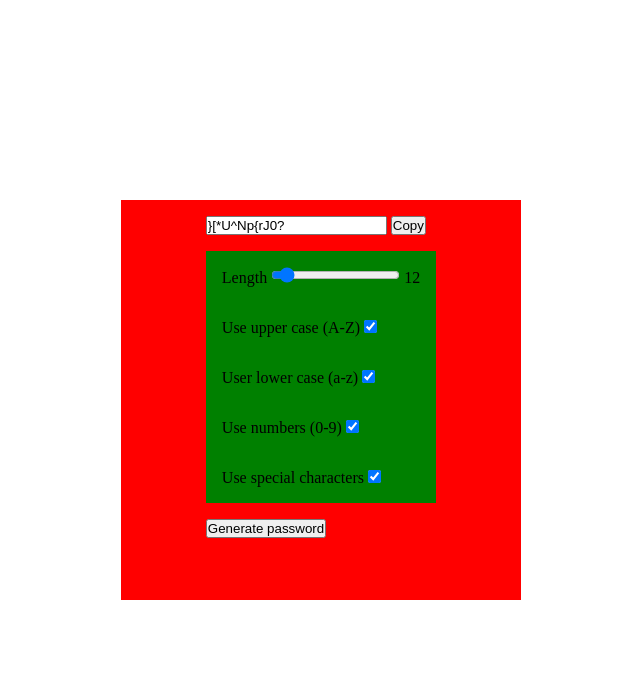
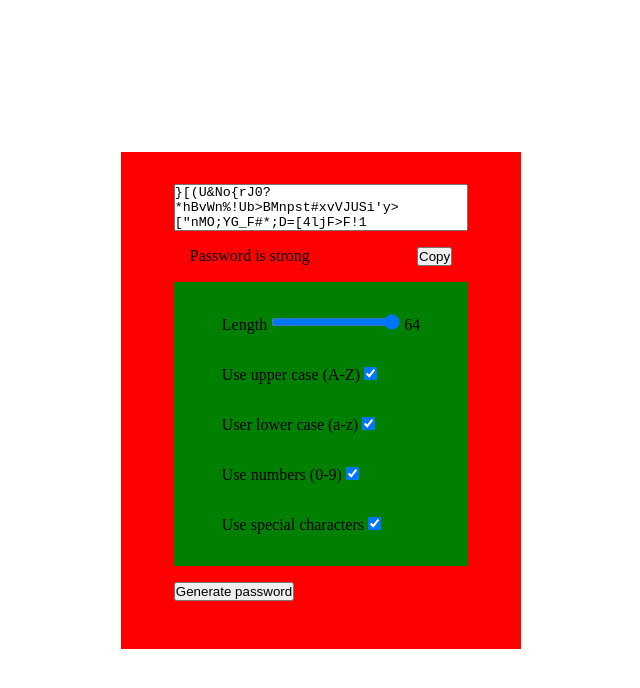
Before and after one commit to LyubenMurdzhev/Password-Generator, a plain HTML site: page index.html in a window 1280 px wide. Both pictures are taken after a click on the button "Generate password". Shown: the whole page, without its empty margins (319-959 px from the left). Drawn offline with Linux system fonts and the light colour scheme.

Commit message:
Add files via upload

```diff
--- a/index.html
+++ b/index.html
@@ -10,30 +10,31 @@
     <div class="main-container">
         <form class="form">
             <div class="header">
-                <input id="passwordField" type="text" value="Password field" />
+                <textarea id="passwordField" type="text" rows="3" cols="1" readonly></textarea>
+                <span id="securityIndicator">text</span>
                 <button id="copyBtn">Copy</button>
             </div>
             <div class="options-container">
                 <div class="options-items">
                     <label for="volume">Length</label>
-                    <input type="range" id="length" name="volume" value="12" min="8" max="64"
+                    <input type="range" id="length" name="volume" value="64" min="8" max="64"
                         oninput="this.nextElementSibling.value = this.value" />
-                    <output id="numberOfCharacters">12</output>
+                    <output id="numberOfCharacters">64</output>
                 </div>
                 <label class="options-items">Use upper case (A-Z)
-                    <input type="checkbox" checked="checked" id="upperCaseCheckbox" name="upper case">
+                    <input type="checkbox"  id="upperCaseCheckbox" class="checkboxes" name="upper case" checked="checked">
                     <span class="checkmark"></span>
                 </label>
                 <label class="options-items">User lower case (a-z)
-                    <input type="checkbox" checked="checked" id="lowerCaseCheckbox" name="lower case">
+                    <input type="checkbox" id="lowerCaseCheckbox" class="checkboxes"  name="lower case" checked="checked">
                     <span class="checkmark"></span>
                 </label>
                 <label class="options-items">Use numbers (0-9)
-                    <input type="checkbox" checked="checked" id="numberCheckbox" name="numbers">
+                    <input type="checkbox" id="numberCheckbox" class="checkboxes"  name="numbers" checked="checked">
                     <span class="checkmark"></span>
                 </label>
                 <label class="options-items">Use special characters
-                    <input type="checkbox" checked="checked" id="specialCharactersCheckbox" name="special characters">
+                    <input type="checkbox" id="specialCharactersCheckbox" class="checkboxes"  name="special characters" checked="checked">
                     <span class="checkmark"></span>
                 </label>
             </div>
--- a/myJS.js
+++ b/myJS.js
@@ -3,7 +3,7 @@ const
     onlyLowerCase = "abcdefghijklmnopqrstuvwxyz",
     onlyUpperCase = "ABCDEFGHIJKLMNOPQRSTUVWXYZ",
     onlyNumbers = "0123456789",
-    onlySpecialCharacters = "~`! @#$%^&*()_-+={[}]|\:;\"'<,>.?/",
+    onlySpecialCharacters = "~`!@#$%^&*()_-+={[}]|\:;\"'<,>.?/",
 
     // Checkboxes
     upperCaseCheckbox = document.getElementById("upperCaseCheckbox"),
@@ -15,9 +15,8 @@ const
     // Elements of the page
     generateBtn = document.getElementById("btn-generate"),
     slider = document.getElementById("length"),
-    copyBtn = document.getElementById("copyBtn");
-
-
+    copyBtn = document.getElementById("copyBtn"),
+    checkboxes = document.querySelectorAll('.checkboxes');
 
 // Generate password function
 const generatePassword = (e) => {
@@ -25,29 +24,67 @@ const generatePassword = (e) => {
 
     var numberOfCharacters = document.getElementById("numberOfCharacters").value, // Password length
         generatedPassword = "", // Empty string for the generated password
-        arrayOfCharacters = ""; // Array of characters to use
+        arrayOfCharacters = "",// Array of characters to use
+        securityIndex = 0, // Security index
+        securityIndicator = document.getElementById("securityIndicator"), //Security indicator field
+        dummy=0;
 
-    //Adding arrays depending on checked heckboxes
-    if (upperCaseCheckbox.checked == true) {
-        arrayOfCharacters += onlyUpperCase;
-    } if (lowerCaseCheckbox.checked == true) {
-        arrayOfCharacters += onlyLowerCase;
-    } if (numbersCheckbox.checked == true) {
-        arrayOfCharacters += onlyNumbers;
-    } if (specialCharactersCheckbox.checked == true) {
-        arrayOfCharacters += onlySpecialCharacters;
+
+    //Adding arrays depending on checked heckboxes and assigning value to securityIndex
+    upperCaseCheckbox.checked == true ?
+    (arrayOfCharacters += onlyUpperCase) & (securityIndex++)
+        : false;
+
+    lowerCaseCheckbox.checked == true ?
+        (arrayOfCharacters += onlyLowerCase) & (securityIndex++)
+        : false;
+
+   numbersCheckbox.checked == true ?
+        (arrayOfCharacters += onlyNumbers) & (securityIndex++)
+        : false;
+
+    specialCharactersCheckbox.checked == true ?
+        (arrayOfCharacters += onlySpecialCharacters) & (securityIndex++)
+        : false;
+
+
+    // Adjust securityIndex depending on password  length
+    if (numberOfCharacters <= 8) { // + 1 Security Index if password is more then 24 characters
+        securityIndex = (securityIndex -2);
+    } else if (numberOfCharacters <= 12) {
+        securityIndex = (securityIndex -1);
+    } else if (numberOfCharacters <= 24) {
+        securityIndex++;
     }
 
-    // Generating the password
-    for (var i = 0; i < numberOfCharacters; i++) {
-        var randomNumber = Math.floor(Math.random() * arrayOfCharacters.length);
-        generatedPassword += arrayOfCharacters.substring(randomNumber, randomNumber + 1);
+
+    // Function to check password security
+    if (securityIndex >= 4) {
+        securityIndicator.innerHTML = "Password is strong";
+    } else if (securityIndex == 3) {
+        securityIndicator.innerHTML = "Password is medium";
+    } else {
+        securityIndicator.innerHTML = "Password is weak";
     }
 
-    let passwordField = document.getElementById("passwordField").value = generatedPassword; // Input to the new password
+    console.log(securityIndex);
+
+
+
+        // Generating the password
+        for (let i = 0; i < numberOfCharacters; i++) {
+            let randomNumber = Math.floor(Math.random() * arrayOfCharacters.length);
+            generatedPassword += arrayOfCharacters.substring(randomNumber, randomNumber + 1);
+        }
+
+        let passwordField = document.getElementById("passwordField").value = generatedPassword; // Input to the new password
 }
-generateBtn.addEventListener('click', generatePassword);
-slider.addEventListener('change', generatePassword); // slider also generates password
+generateBtn.addEventListener('click', generatePassword); // Generate button triggers Password Generation
+slider.addEventListener('change', generatePassword); // slider triggers Password Generation
+
+document.querySelectorAll('.checkboxes').forEach(item => { // Checkbox change triggers Password Generation
+    item.addEventListener('change', generatePassword);
+  })
 
 
 // Copy to clipboard function
@@ -55,6 +92,7 @@ copyPassword = (e) => {
     e.preventDefault;
     let passwordField = document.getElementById("passwordField").value;
 
+    if (passwordField !== "") { // If password field is not empty
     navigator.clipboard.writeText(passwordField).then(
         function () {
             /* clipboard successfully set */
@@ -65,5 +103,8 @@ copyPassword = (e) => {
             window.alert('Opps! Your browser does not support the Clipboard API')
         }
     )
+    } else { // If password field is empty
+        window.alert('Please generate a password before you copy!')
+    }
 }
-copyBtn.addEventListener("click", copyPassword);
+copyBtn.addEventListener("click", copyPassword); // Adding event listener to Copy button
--- a/myStyles.css
+++ b/myStyles.css
@@ -22,19 +22,42 @@ body {
 }
 
 .form {
-    height:100%;
-    margin:0 2rem;
-    min-height:400px;
     display:flex;
     flex-direction:column;
+    justify-content:center;
+    align-items:center;
+    height:100%;
+    margin:2rem;
+    min-height:400px;
 }
 
+/* Header */
 .header {
     width:100%;
-    padding: 1rem 0;
 }
 
+#passwordField {
+    display:block;
+    width:100%;
+    resize:none;
+}
+
+#securityIndicator {
+    float:left;
+    margin: 1rem;
+}
+
+#copyBtn {
+ float:right;
+ margin: 1rem;
+}
+
+
+
+/* Options */
+
 .options-container {
+    padding:1rem 2rem;
     height:100%;
     background-color:green;
     display:flex;
@@ -51,6 +74,8 @@ body {
     padding: 1rem 0;
 }
 
+
+/* Footer */
 .btn-generate {
     width:100%;
 }
```
